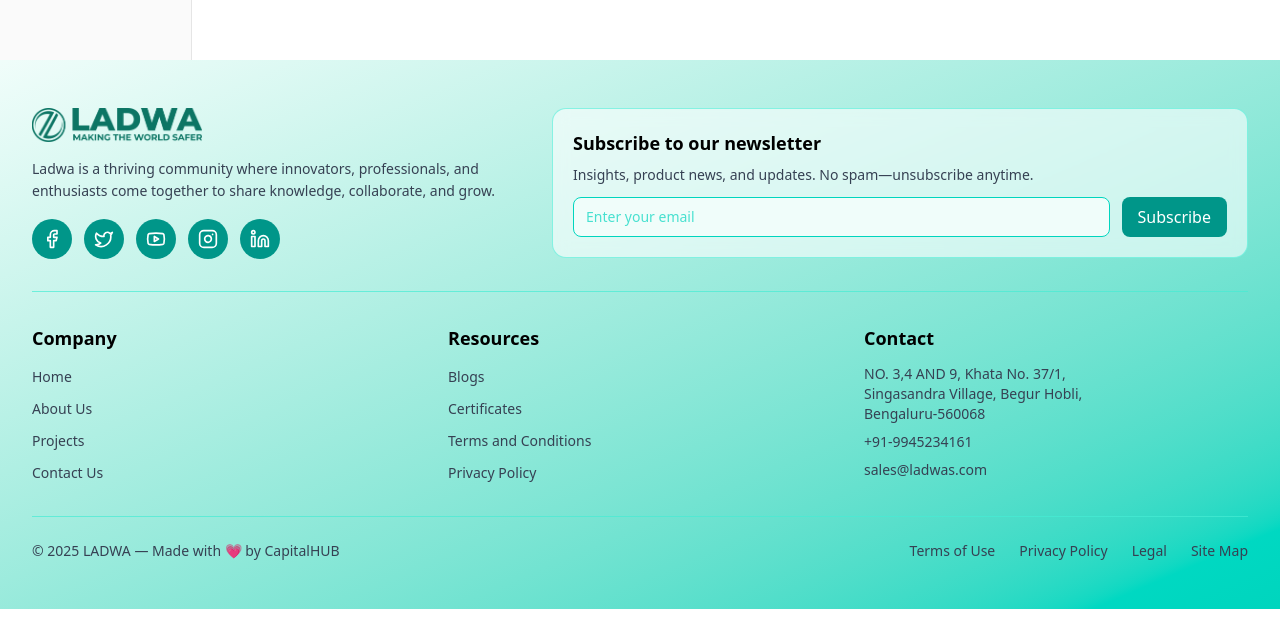
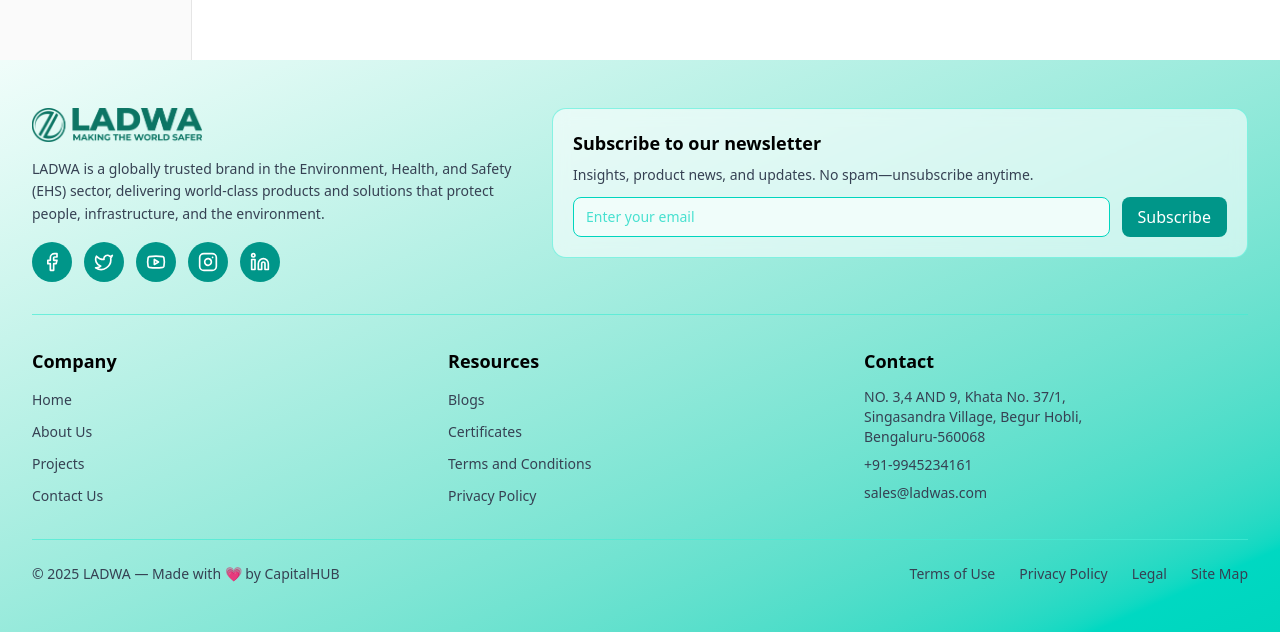
Before and after one commit to the-capital-hub/ladwagroup, a Next.js app: page /admin/list-products in a window 1280 px wide. Shown: the part 804-1436 px from the top of the page. Before the commit the page ends 1413 px from the top, so only its background shows below. Built offline with nearby package versions, Linux system fonts and the light colour scheme; no server answers; the database is empty.

Commit message:
add text

```diff
--- a/components/HomeNew/TestimonialsSection.jsx
+++ b/components/HomeNew/TestimonialsSection.jsx
@@ -56,7 +56,7 @@ export default function TestimonialsSection() {
 							We've built trust with reviews from real users
 						</h2>
 						<p className="text-gray-600 mb-8 text-base">
-							Boost your credibility by featuring genuine testimonials from real users, showcasing their positive experiences and establishing trust with Monks Pay services.
+							Each testimonial comes from genuine people who've experienced our service firsthand, sharing honest feedback about their journey.
 						</p>
 						<div className="flex gap-3">
 							<button
--- a/components/footer.jsx
+++ b/components/footer.jsx
@@ -91,8 +91,7 @@ export default function ModernFooter() {
           <div className="lg:col-span-5 space-y-4">
             <Image src={LadwaLogo} alt="Ladwa Logo" width={170} height={52} priority />
             <p className="text-gray-700 text-sm leading-relaxed">
-              Ladwa is a thriving community where innovators, professionals, and
-              enthusiasts come together to share knowledge, collaborate, and grow.
+              LADWA is a globally trusted brand in the Environment, Health, and Safety (EHS) sector, delivering world-class products and solutions that protect people, infrastructure, and the environment.
             </p>
 
             <div className="flex flex-wrap gap-3">
```
